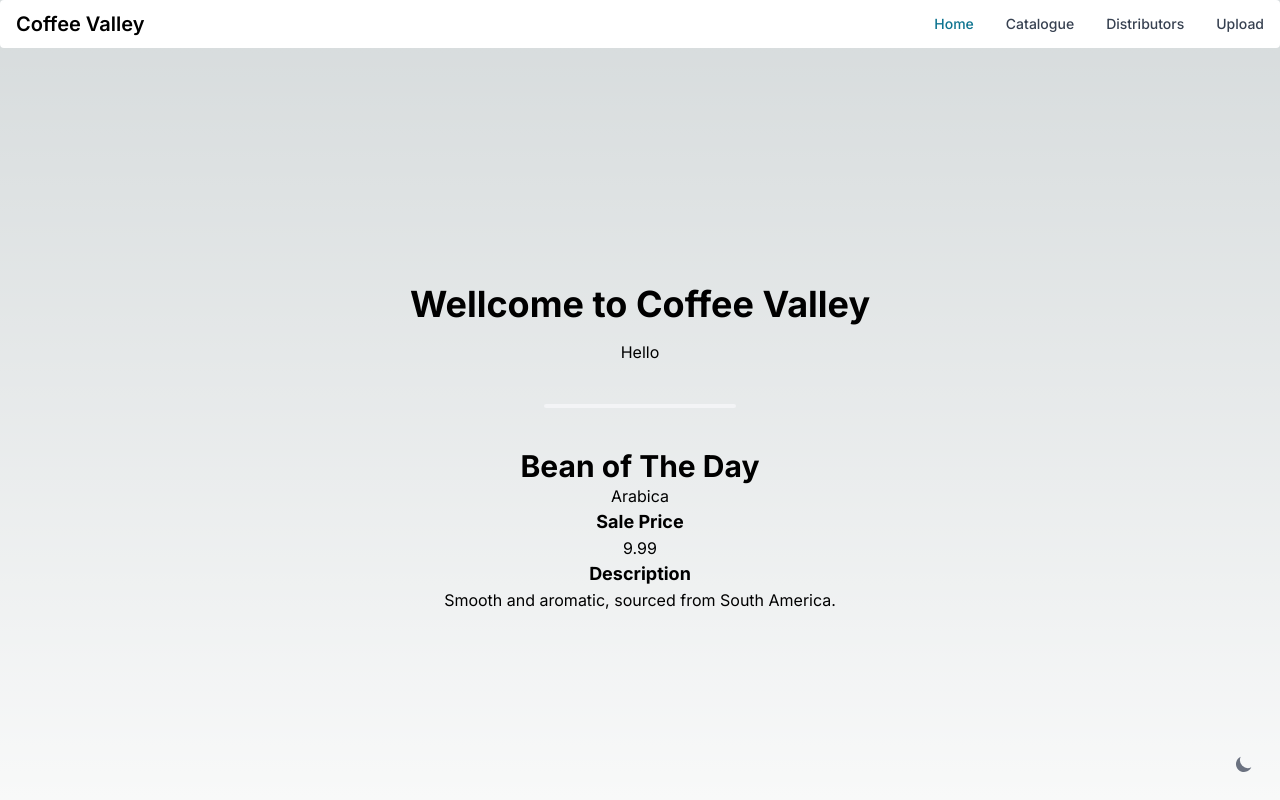
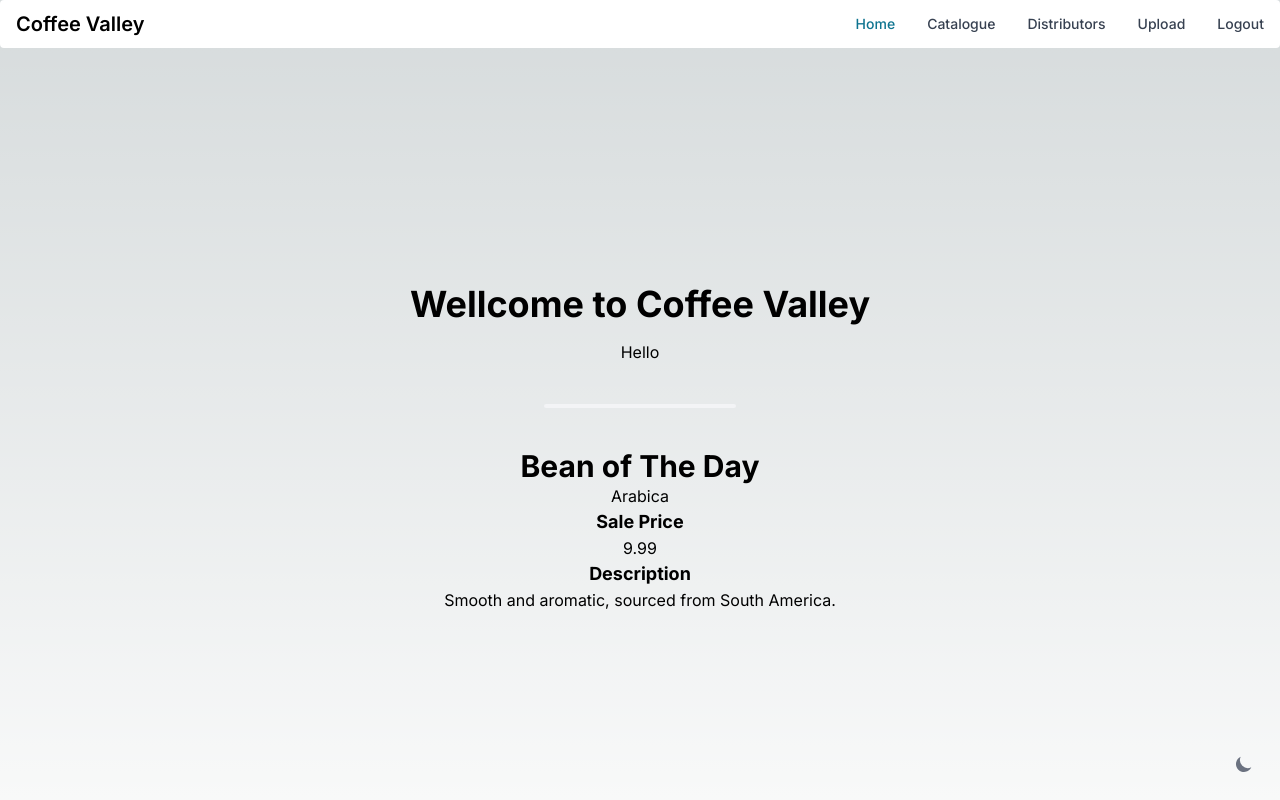
Before and after one commit to OmMahen/coffe-valey, a Next.js app: page /dashboard in a window 1280 px wide. Shown: the top 800 px of the page. Built offline with nearby package versions, Linux system fonts and the light colour scheme.

Commit message:
add logout button

```diff
--- a/src/components/header.js
+++ b/src/components/header.js
@@ -19,6 +19,7 @@ export default function Header() {
         </Navbar.Link>
         <Navbar.Link href="/dashboard/distributors">Distributors</Navbar.Link>
         <Navbar.Link href="/dashboard/upload">Upload</Navbar.Link>
+        <Navbar.Link href="/">Logout</Navbar.Link>
       </Navbar.Collapse>
     </Navbar>
   );
```
